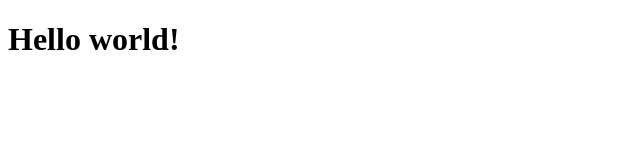
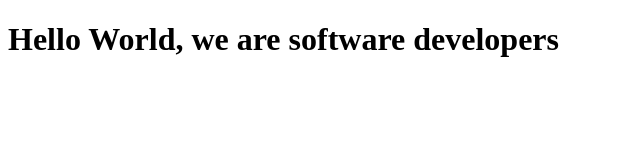
Before and after one commit to elarhadu/Microverse-Tribute, a plain HTML site: page index.html in a window 1280 px wide. Shown: the whole page, without its empty margins (0-640 px from the left). Drawn offline with Linux system fonts and the light colour scheme.

Commit message:
we are software developers

```diff
--- a/index.html
+++ b/index.html
@@ -9,8 +9,7 @@
   <body>
     <script src="https://cdn.freecodecamp.org/testable-projects-fcc/v1/bundle.js"></script>
 
-    <h1>Hello world!</h1>
-
+    <h1>Hello World, we are software developers</h1>
     <!--
 
     Hello Camper!
```
